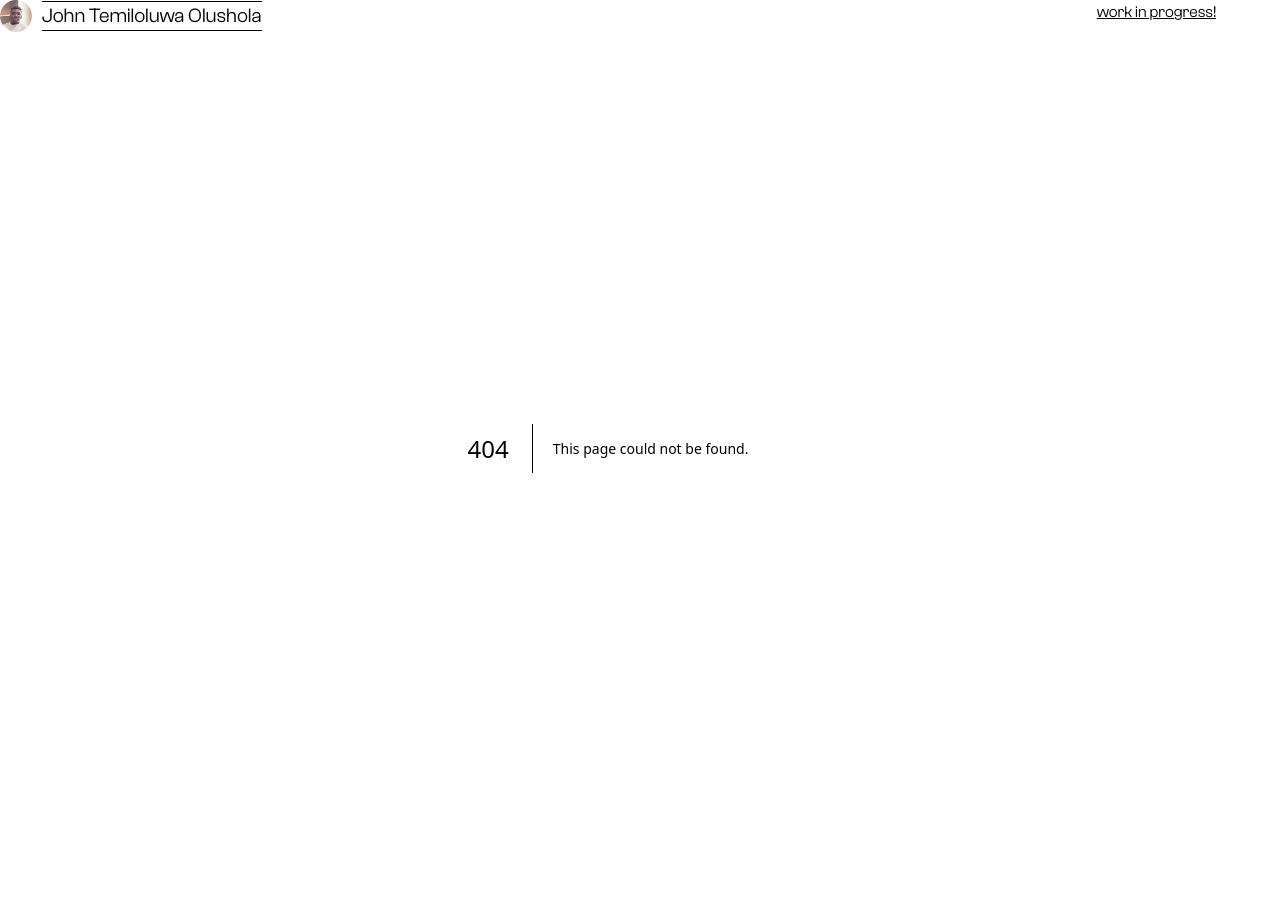
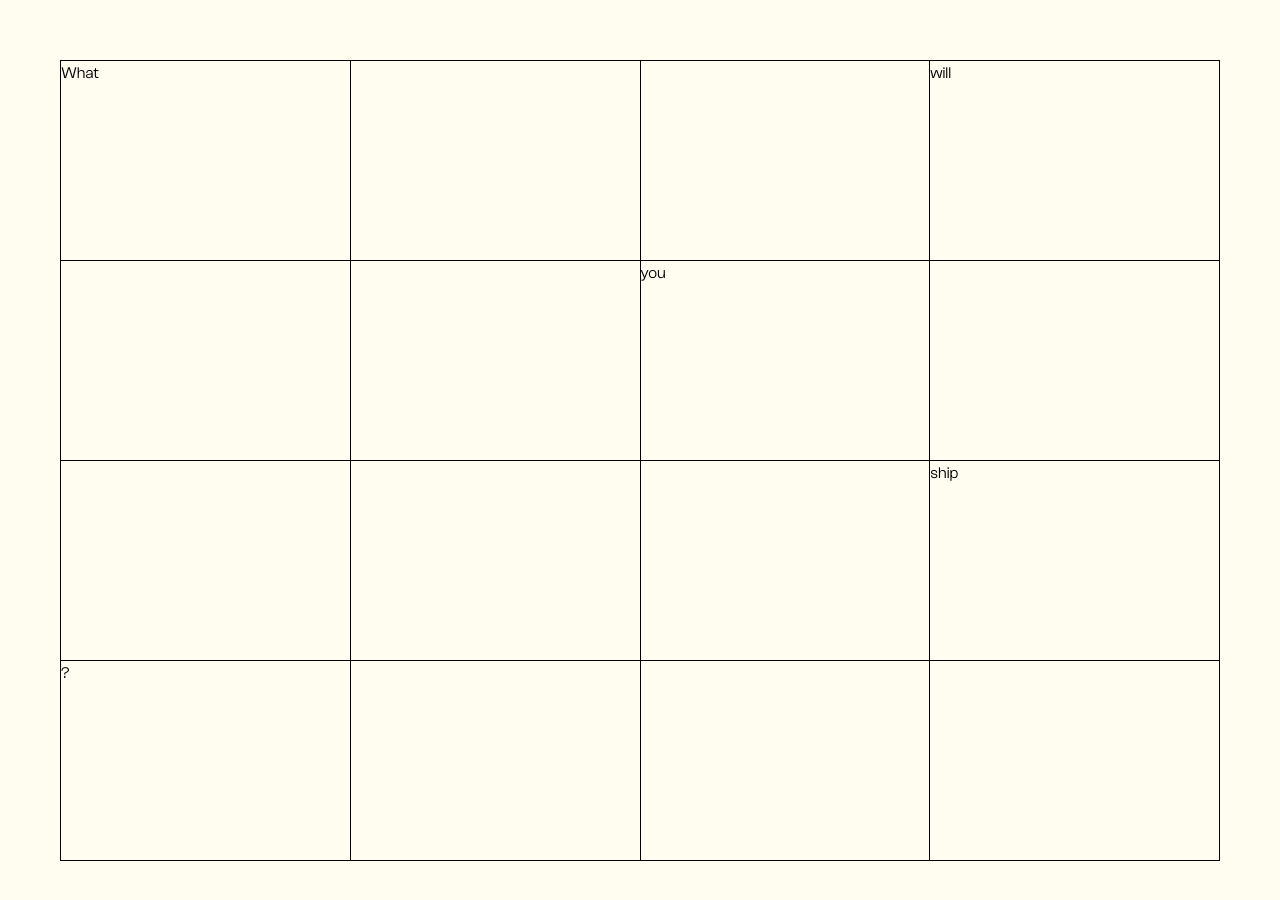
Before and after one commit to JohnOlushola/portfolio, a Next.js app: page /grid in a window 1280 px wide. Before the commit this address had no page. Shown: the top 900 px of the page. Before the commit the page ends 848 px from the top, so only its background shows below. Built offline with nearby package versions, Linux system fonts and the light colour scheme.

Commit message:
feat: grid system

```diff
--- /dev/null
+++ b/src/components/Grid.tsx
@@ -0,0 +1,34 @@
+import { ReactElement } from "react";
+import { GridCellProps } from "./GridCell";
+
+interface GridProps {
+  rows: number;
+  columns: number;
+  children: ReactElement<GridCellProps>[];
+}
+
+export function Grid({ rows, columns, children }: GridProps) {
+  return (
+    // @ts-ignore
+    <div className="grid" style={{ "--rows": rows, "--columns": columns }}>
+      <div className="grid-guides">
+        {Array.from({ length: rows * columns }, (_, index) => {
+          // Calculate the x and y position of the cell
+          const x = (index % columns) + 1;
+          const y = Math.floor(index / columns) + 1;
+
+          return (
+            <div
+              key={`grid-guide-${index}`}
+              className="grid-guide"
+              // @ts-ignore
+              style={{ "--x": x, "--y": y }}
+            />
+          );
+        })}
+      </div>
+      {/* Cells will render here */}
+      {children}
+    </div>
+  );
+}
--- /dev/null
+++ b/src/components/GridCell.tsx
@@ -0,0 +1,15 @@
+import { ReactNode } from "react";
+
+export interface GridCellProps {
+  row: number | 'auto';
+  column: number | 'auto';
+  children: ReactNode;
+}
+
+export function GridCell({ row, column, children }: GridCellProps) {
+  return (
+    <div className="grid-cell" style={{ gridRow: row, gridColumn: column }}>
+      {children}
+    </div>
+  );
+}
--- a/src/pages/_app.tsx
+++ b/src/pages/_app.tsx
@@ -1,7 +1,6 @@
 import "../styles/globals.css";
 import type { AppProps } from "next/app";
 import localFont from "next/font/local";
-import Header from "../components/Header";
 
 // Font files can be colocated inside of `pages`
 const customFont = localFont({
@@ -11,7 +10,6 @@ const customFont = localFont({
 export default function App({ Component, pageProps }: AppProps) {
   return (
     <main className={customFont.className}>
-      <Header />
       <Component {...pageProps} />
     </main>
   );
--- /dev/null
+++ b/src/pages/grid/index.tsx
@@ -0,0 +1,25 @@
+import React from "react";
+import { Grid } from "../../components/Grid";
+import { GridCell } from "../../components/GridCell";
+
+export default function GridPage() {
+  return (
+    <Grid rows={4} columns={4}>
+      <GridCell row="auto" column={1}>
+        What
+      </GridCell>
+      <GridCell row="auto" column={4}>
+        will
+      </GridCell>
+      <GridCell row={2} column={3}>
+        you
+      </GridCell>
+      <GridCell row={3} column={4}>
+        ship
+      </GridCell>
+      <GridCell row={4} column="auto">
+        ?
+      </GridCell>
+    </Grid>
+  );
+}
--- a/src/styles/globals.css
+++ b/src/styles/globals.css
@@ -6,7 +6,7 @@
   --foreground-rgb: 0, 0, 0;
   --background-hex: #FFFCF0;
   --border-hex: #000;
-  --body-column-margin: 20px;
+  --body-margin: 60px;
   --landing-container-margin: 90px;
   --landing-container-height: calc(100vh - var(--landing-container-margin));
 }
@@ -14,16 +14,15 @@
 @media (prefers-color-scheme: dark) {
   :root {
     --foreground-rgb: 255, 255, 255;
-    --background-hex: #000;
-    --border-hex: #FFF;
+    --background-hex: #212121;
+    --border-hex: #fff;
   }
 }
 
 body {
   color: rgb(var(--foreground-rgb));
   background: var(--background-hex);
-  max-width: 95%;
-  margin: var(--body-column-margin) auto;
+  margin: var(--body-margin);
 }
 
 /* Resets */
@@ -47,3 +46,33 @@ body {
   padding-left: 5px;
   padding-right: 5px;
 }
+
+.grid {
+  display: grid;
+  grid-template-columns: repeat(var(--columns), 1fr);
+  grid-template-rows: repeat(var(--rows), 1fr);
+  border: 1px solid var(--border-hex);
+  border-right: none;
+  border-bottom: none;
+  position: relative;
+}
+
+.grid .grid-cell {
+  height: calc(100vh / var(--columns))
+}
+
+.grid-guides {
+  display: contents;
+}
+
+.grid-guide {
+  inset: 0px;
+  position: absolute;
+  grid-column-start: var(--x);
+  grid-column-end: span 1;
+  grid-row-start: var(--y);
+  grid-row-end: span 1;
+  border: 1px solid var(--border-hex);
+  border-left: none;
+  border-top: none;
+}
```
